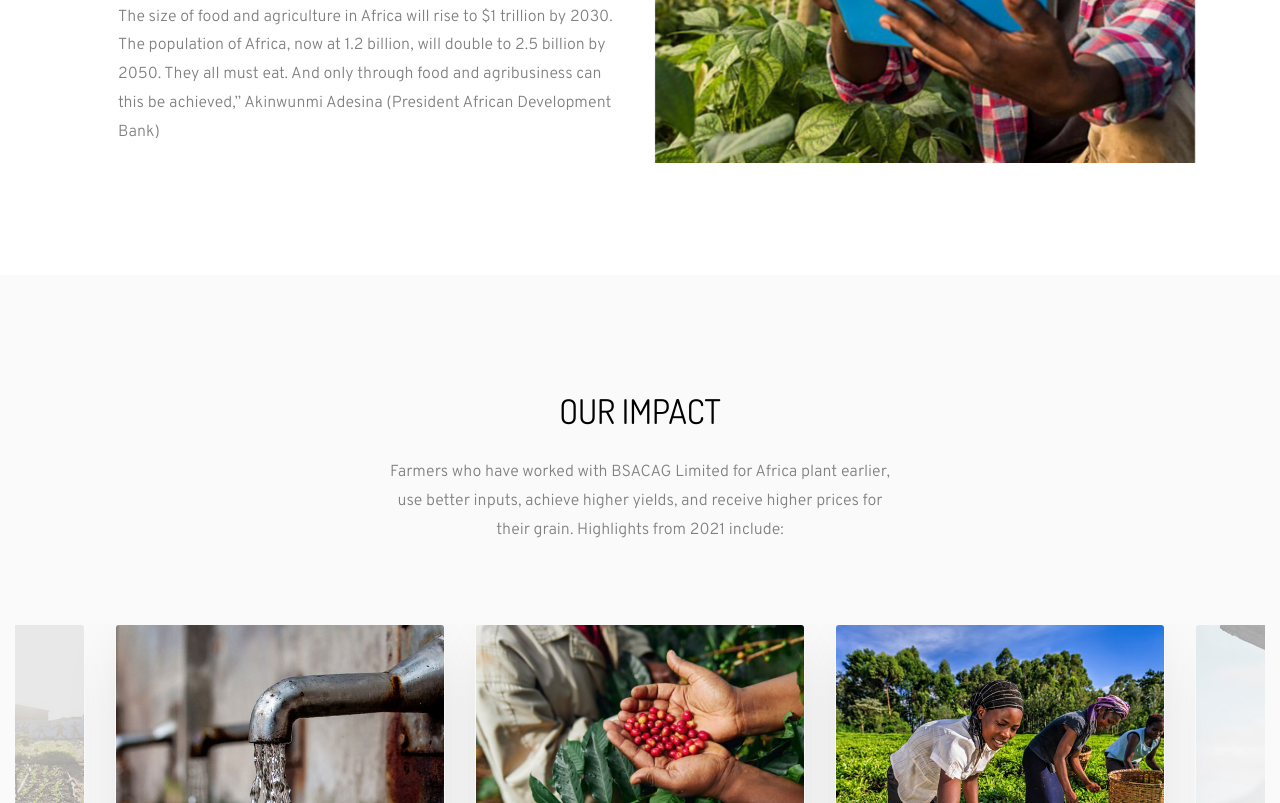
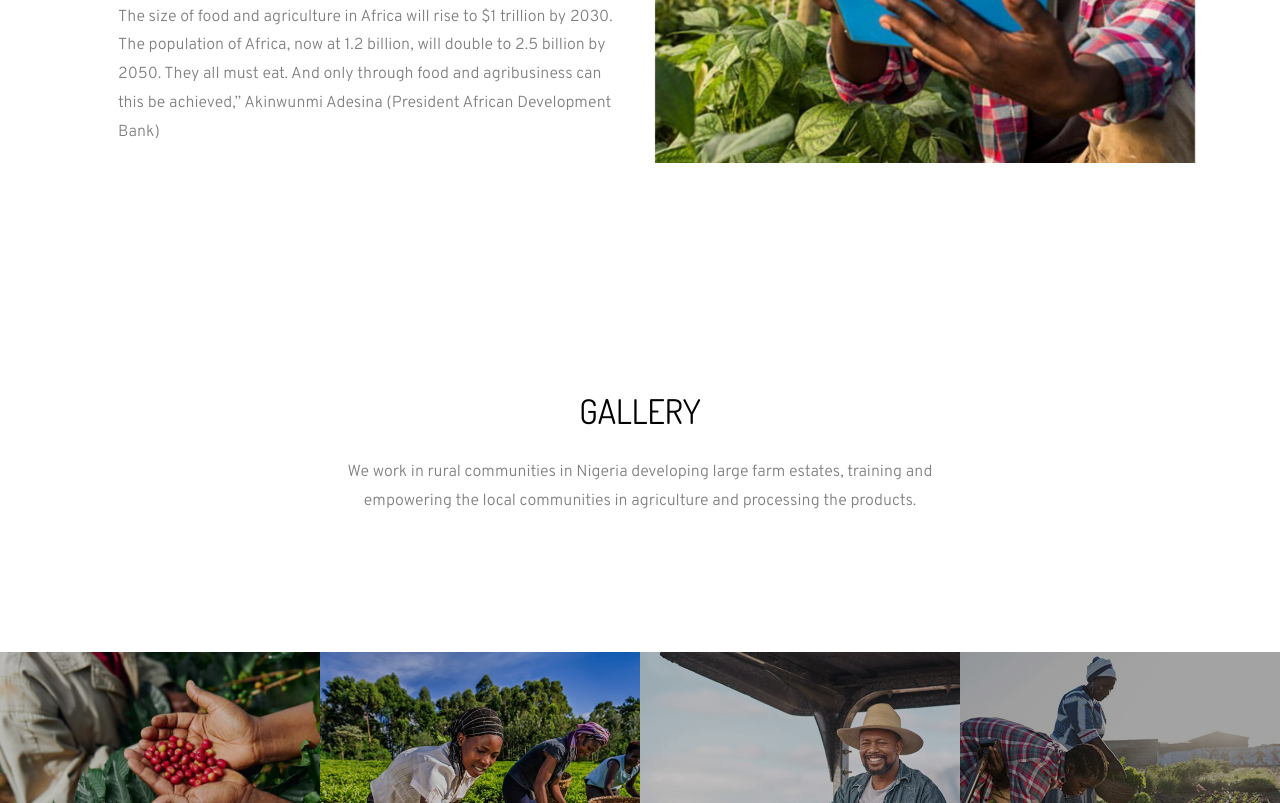
Before and after one commit to joestackss/BSACAG, a plain HTML site: page index.html in a window 1280 px wide. Shown: the part 1997-2800 px from the top of the page. Drawn offline with Linux system fonts and the light colour scheme; some packages are replaced by stand-ins of ours; no server answers; files whose address does not match are found by name.

Commit message:
remove donation

```diff
--- a/index.html
+++ b/index.html
@@ -192,7 +192,7 @@
 
 
 
-  <section class="ftco-section bg-light">
+  <!-- <section class="ftco-section bg-light">
     <div class="container-fluid">
       <div class="row justify-content-center mb-5 pb-3">
         <div class="col-md-5 heading-section ftco-animate text-center">
@@ -289,7 +289,7 @@
         </div>
       </div>
     </div>
-  </section>
+  </section> -->
 
   <section class="ftco-section">
     <div class="container">
```
